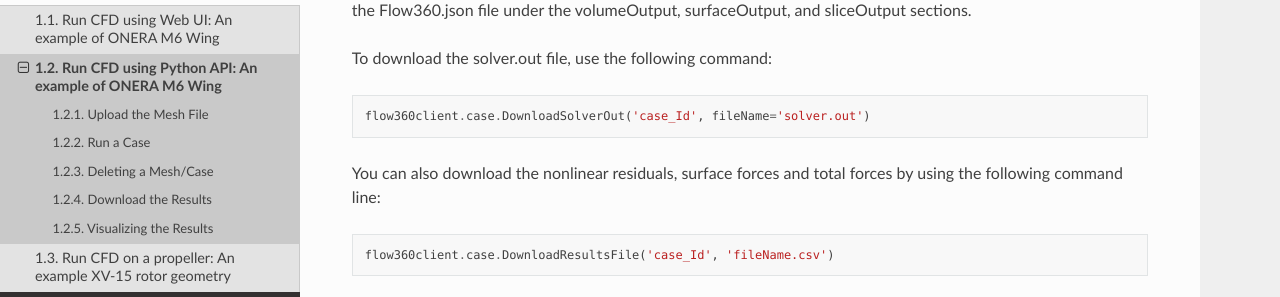
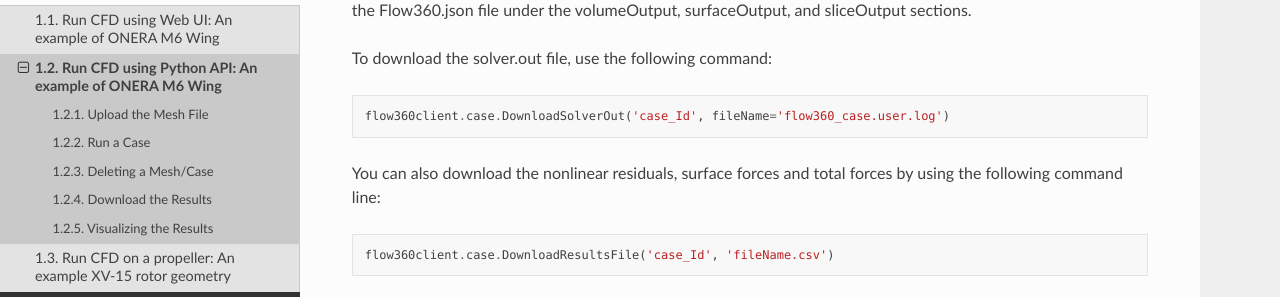
Before and after one commit to flexcompute-readthedocs/Flow360Documentation, a Sphinx documentation site: the page built from docs/source/examples/om6_wing_pyAPI.rst, in a window 1280 px wide and 900 px high, scrolled down 4885 px. Shown: the part 151-448 px from the top of the window. Built offline with Sphinx 7.4.7 and the Read the Docs theme 2.0.0, drawn with Linux system fonts in a browser that asks for light colours; some of the changed text lies outside the part shown.

Commit message:
Update om6_wing_pyAPI.rst

```diff
--- a/docs/source/examples/om6_wing_pyAPI.rst
+++ b/docs/source/examples/om6_wing_pyAPI.rst
@@ -161,7 +161,7 @@
 
 .. code-block:: python
 
-   flow360client.case.DownloadSolverOut('case_Id', fileName='solver.out')
+   flow360client.case.DownloadSolverOut('case_Id', fileName='flow360_case.user.log')
 
 You can also download the nonlinear residuals, surface forces and total forces by using the following command line:
 
@@ -192,7 +192,7 @@
 .. image:: figures_OM6_Tutorial/CM.png
    :align: center
 
-Once your case has completed running, you can also visualize the contour plots of the results under the **Visualization** tab.  Currently, contour plots for Coefficient of Pressure (C\ :sub:`p`\), Coefficient of Skin Friction (C\ :sub:`f`\), Y+, and C\ :sub:`f`\  with streamlines are provided.
+Once your case has completed running, you can also visualize the contour plots of the results under the **Visualization** tab.  Currently, contour plots for Coefficient of Pressure (C\ :sub:`p`\), Coefficient of Skin Friction (C\ :sub:`f`\), y\ :sup:`+`\, and C\ :sub:`f`\  with streamlines are provided.
 
 .. image:: figures_OM6_Tutorial/VisResults.png
    :align: center
```
